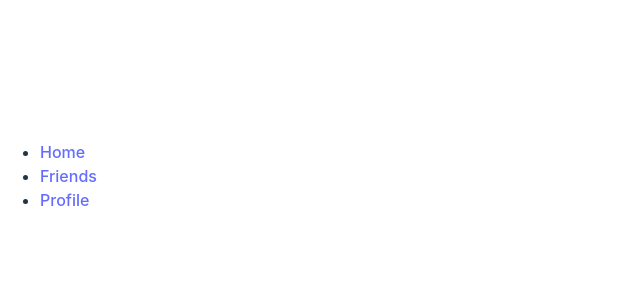
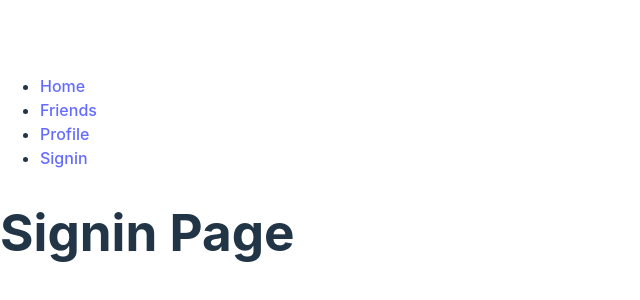
Before and after one commit to INFO442C-WIN2024/Group-5, a React (Vite) app: page /signin in a window 1280 px wide. Shown: the part 224-524 px from the top of the page, without its empty margins (0-640 px from the left). Built offline with nearby package versions, Linux system fonts and the light colour scheme.

Commit message:
added signin page

```diff
--- a/src/App.jsx
+++ b/src/App.jsx
@@ -3,6 +3,7 @@ import Home from "./Home";
 import Friends from "./Friends";
 import Profile from "./Profile";
 import Navbar from "./Navbar";
+import Signin from "./Signin";
 
 function App() {
   return (
@@ -12,6 +13,7 @@ function App() {
         <Route path="/" element={<Home />} />
         <Route path="/friends" element={<Friends />} />
         <Route path="/profile" element={<Profile />} />
+        <Route path="/signin" element={<Signin />} />
       </Routes>
     </Router>
   );
--- a/src/Navbar.jsx
+++ b/src/Navbar.jsx
@@ -7,6 +7,7 @@ function Navbar() {
         <li><Link to="/">Home</Link></li>
         <li><Link to="/friends">Friends</Link></li>
         <li><Link to="/profile">Profile</Link></li>
+        <li><Link to="/signin">Signin</Link></li>
       </ul>
     </nav>
   );
--- /dev/null
+++ b/src/Signin.jsx
@@ -0,0 +1,5 @@
+function Signin() {
+    return <h1>Signin Page</h1>;
+  }
+
+  export default Signin;
```
